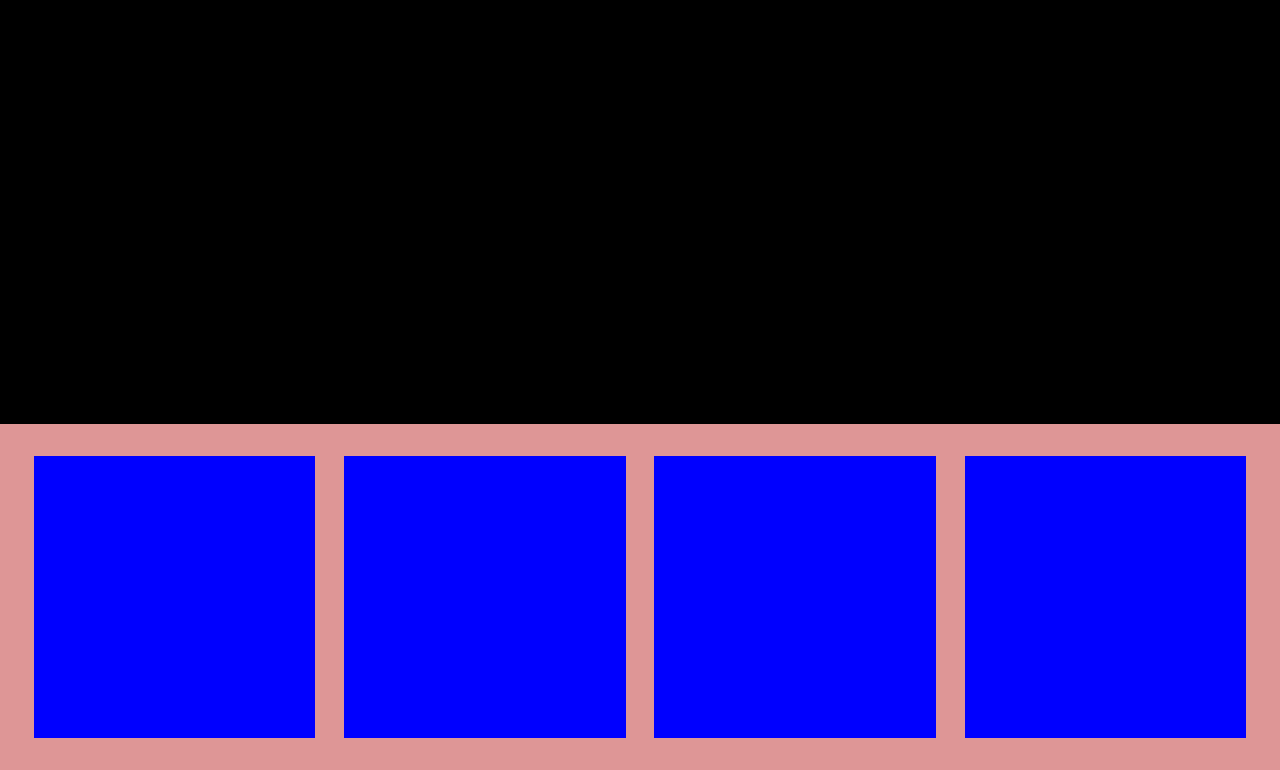
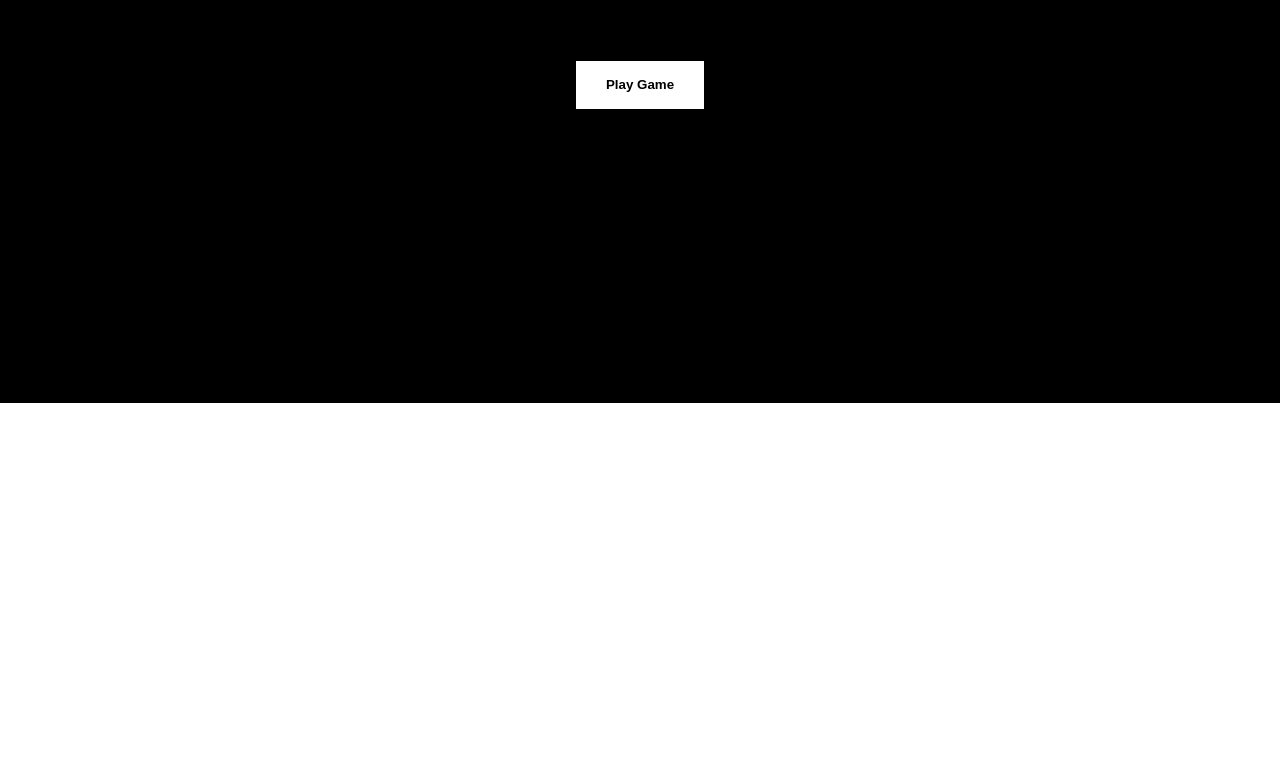
Before and after one commit to Andreassv/app, a plain HTML site: page index.html in a window 1280 px wide. Shown: the part 397-1167 px from the top of the page. After the commit the page ends 800 px from the top, so only its background shows below. Drawn offline with Linux system fonts and the light colour scheme.

Commit message:
Update style.css

```diff
--- a/style.css
+++ b/style.css
@@ -9,7 +9,7 @@ body {
 #welcome {
     background-color: black;
     color: #fff;
-    display: static;
+    display: flex;
     flex-direction: column;
     justify-content: center;
     text-align: center;
@@ -43,7 +43,7 @@ body {
     border: none;
 }
 #board {
-    display: flex;
+    display: none;
     width: 100%;
     box-sizing: border-box;
     padding: 1.5vw;
```
